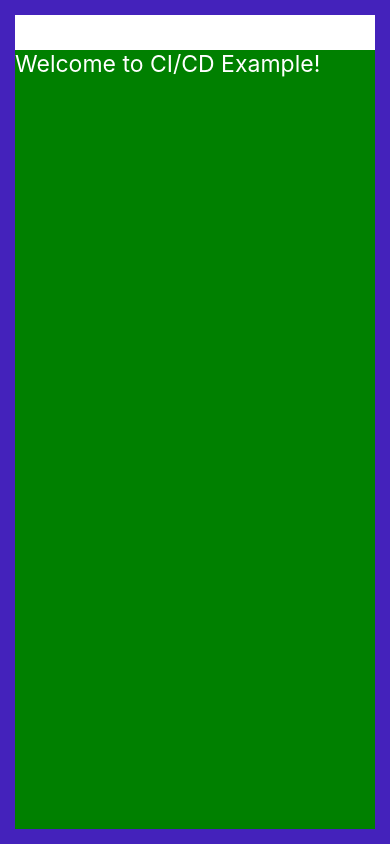
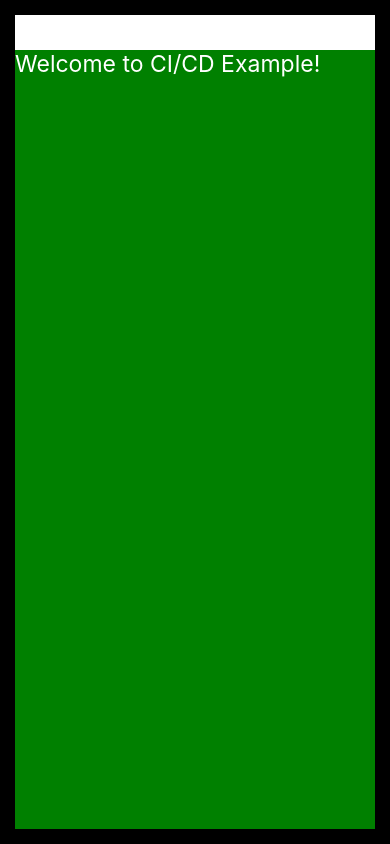
Before and after one commit to cihanbas/CICDExample, a React Native app: screen / in a window 390 px wide. Built offline with nearby package versions, Linux system fonts and the light colour scheme.

Commit message:
app updated

```diff
--- a/App.tsx
+++ b/App.tsx
@@ -14,7 +14,7 @@ export default function App() {
 const styles = StyleSheet.create({
   container: {
     flex: 1,
-    backgroundColor: "#42b",
+    backgroundColor: "#000",
     alignItems: "center",
     padding: 15,
   },
```
